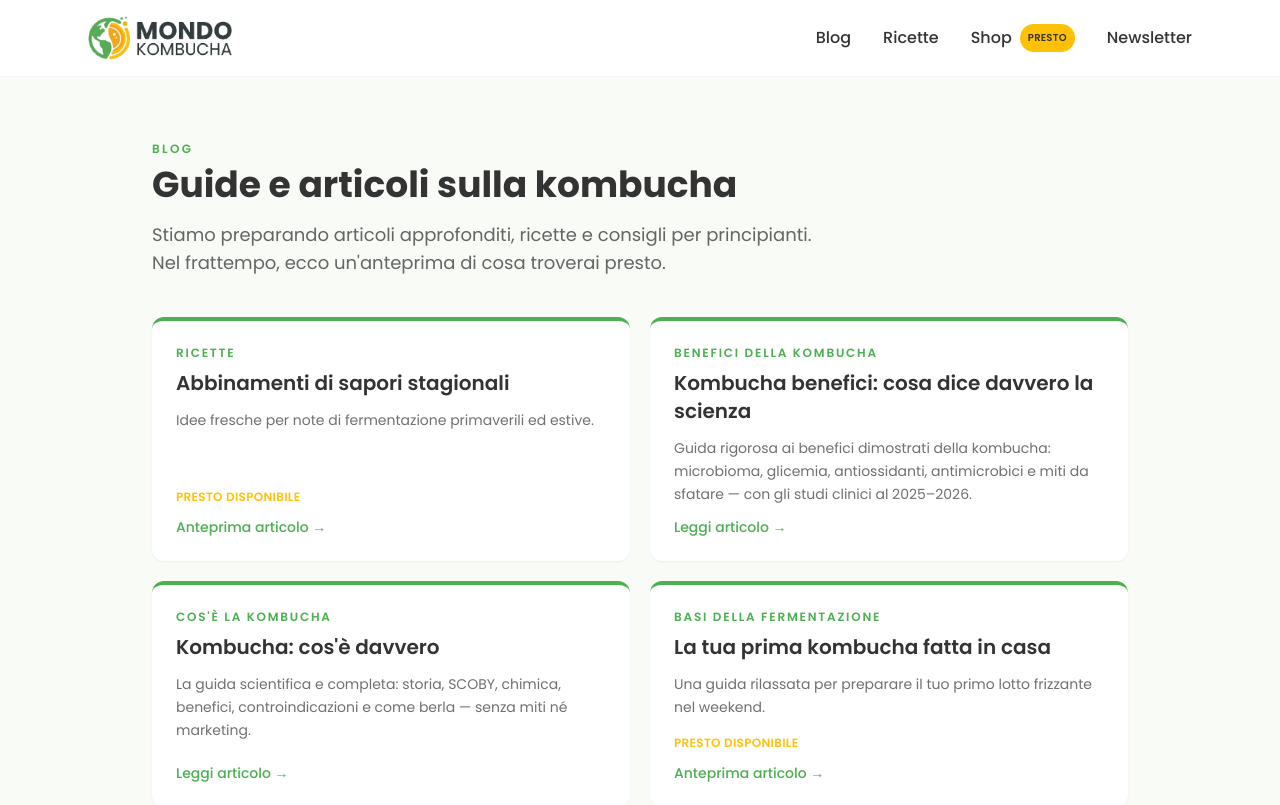
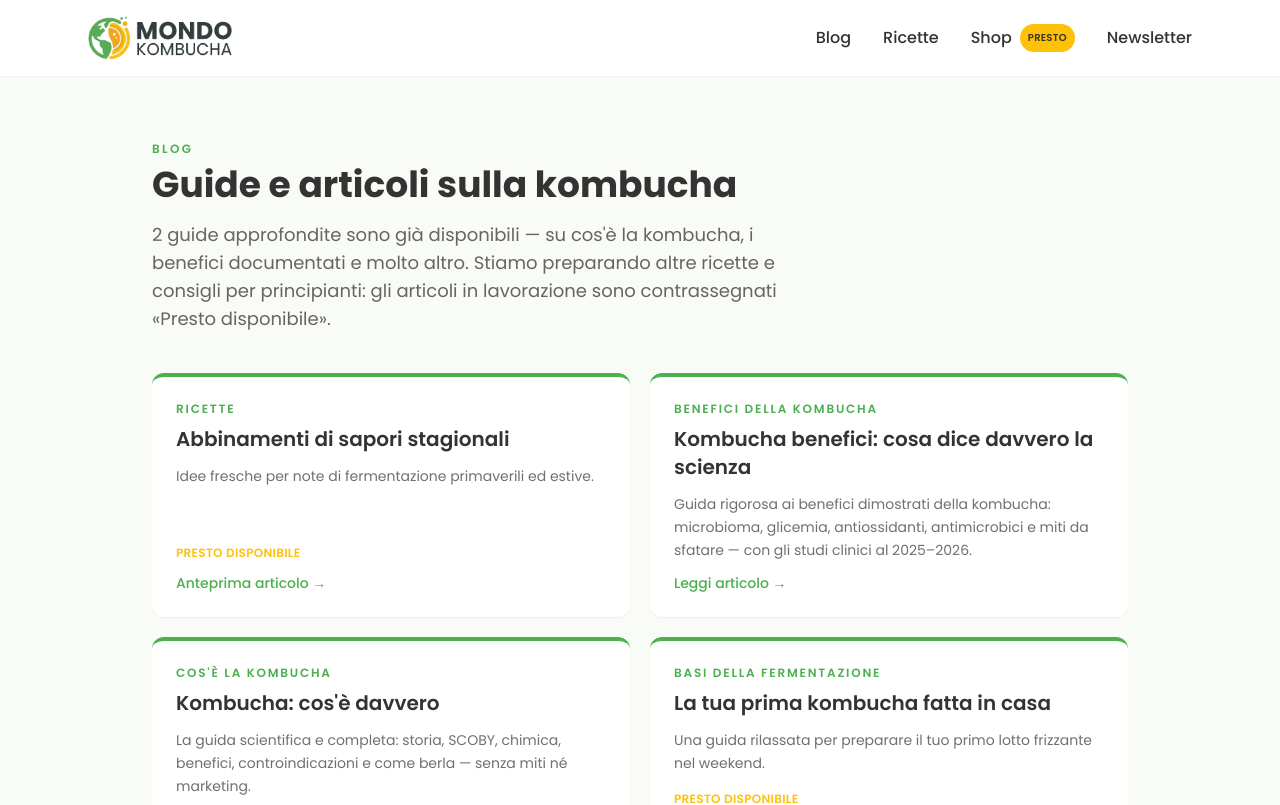
Before and after one commit to elance1985/kombucha, a Next.js app: page /blog in a window 1280 px wide. Shown: the top 805 px of the page. Built offline with nearby package versions, Linux system fonts and the light colour scheme.

Commit message:
Refactor blog metadata generation to dynamically count published articles and update description accordingly. Enhance blog index page to display the number of available guides and indicate the presence of drafts. Improve content preview for users based on published status.

```diff
--- a/app/blog/page.tsx
+++ b/app/blog/page.tsx
@@ -2,13 +2,25 @@ import Link from "next/link";
 import PageShell from "@/components/PageShell";
 import { getAllPosts } from "@/lib/content";
 
-export const metadata = {
-  title: "Blog — Mondo Kombucha",
-  description:
-    "Articoli e guide sulla kombucha in italiano. Contenuti in arrivo presto.",
-};
+export function generateMetadata() {
+  const publishedCount = getAllPosts().filter((post) => !post.draft).length;
+
+  const description =
+    publishedCount > 0
+      ? `Guide e articoli sulla kombucha in italiano. ${publishedCount} guide complete disponibili — ricette e altri contenuti in arrivo.`
+      : "Articoli e guide sulla kombucha in italiano.";
+
+  return {
+    title: "Blog — Mondo Kombucha",
+    description,
+  };
+}
 
 export default function BlogIndexPage() {
+  const posts = getAllPosts();
+  const publishedCount = posts.filter((post) => !post.draft).length;
+  const hasDrafts = posts.some((post) => post.draft);
+
   return (
     <PageShell className="bg-brand-light">
       <main className="mx-auto max-w-5xl px-4 py-12 md:px-6 md:py-16">
@@ -20,14 +32,34 @@ export default function BlogIndexPage() {
             Guide e articoli sulla kombucha
           </h1>
           <p className="mt-4 text-base leading-relaxed text-brand-charcoal/75 md:text-lg">
-            Stiamo preparando articoli approfonditi, ricette e consigli per
-            principianti. Nel frattempo, ecco un&apos;anteprima di cosa troverai
-            presto.
+            {publishedCount > 0 ? (
+              <>
+                {publishedCount === 1
+                  ? "Una guida approfondita è già disponibile"
+                  : `${publishedCount} guide approfondite sono già disponibili`}
+                {" — "}
+                su cos&apos;è la kombucha, i benefici documentati e molto altro.
+                {hasDrafts ? (
+                  <>
+                    {" "}
+                    Stiamo preparando altre ricette e consigli per
+                    principianti: gli articoli in lavorazione sono contrassegnati
+                    «Presto disponibile».
+                  </>
+                ) : null}
+              </>
+            ) : (
+              <>
+                Stiamo preparando articoli approfonditi, ricette e consigli per
+                principianti. Nel frattempo, ecco un&apos;anteprima di cosa
+                troverai presto.
+              </>
+            )}
           </p>
         </div>
 
         <div className="mt-10 grid gap-5 sm:grid-cols-2">
-          {getAllPosts().map((post) => (
+          {posts.map((post) => (
             <article
               key={post.slug}
               className="group flex flex-col rounded-xl border-t-4 border-brand-green bg-white p-6 shadow-sm transition-all hover:-translate-y-0.5 hover:shadow-md"
```
